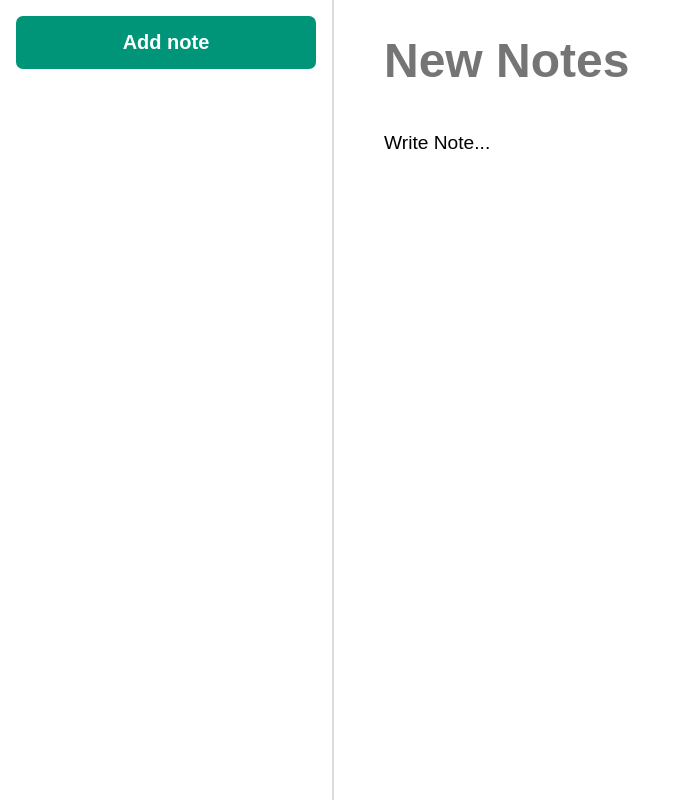
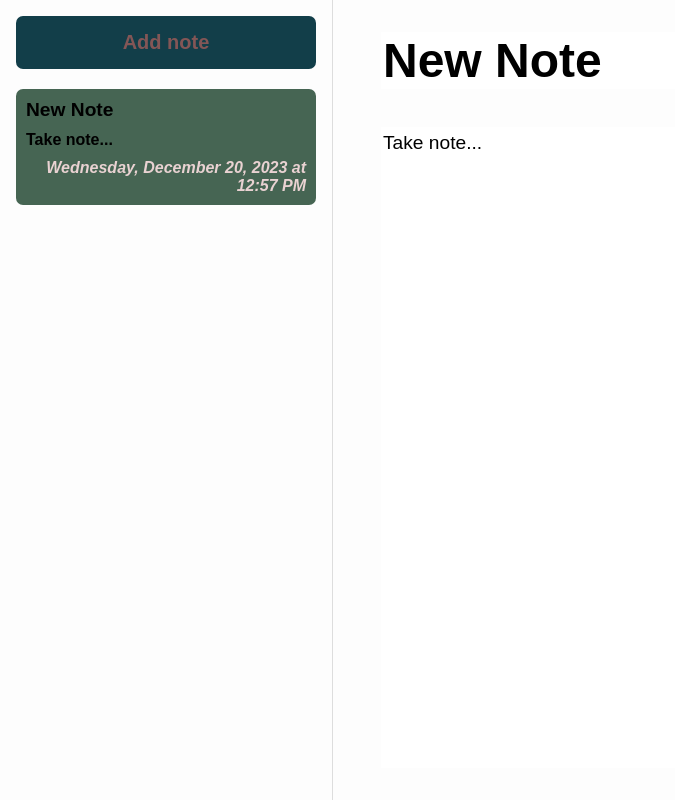
Before and after one commit to Sackitey68/Notes-Web-Application, a plain HTML site: page index.html in a window 1280 px wide. Both pictures are taken after a click on the button "Add note". Shown: the whole page, without its empty margins (0-675 px from the left). Drawn offline with Linux system fonts and the light colour scheme.

Commit message:
finished

```diff
--- a/css/styles.css
+++ b/css/styles.css
@@ -2,7 +2,7 @@ html,
 body {
     height: 100%;
     margin: 0;
-    /* background:linear-gradient(45deg, #dd4814, #77216f, #5e2750, #2c001e, #aea79f, #333333); */
+    background-color: rgba(250, 250, 250, 0.2)
 }
 
 .notes {
@@ -15,7 +15,7 @@ body {
 }
 
 .notes__sidebar {
-    border-right: 2px solid #dddddd;
+    border-right: 1px solid #dddddd;
     flex-shrink: 0;
     overflow-y: auto;
     padding: 1em;
@@ -23,10 +23,10 @@ body {
 }
 
 .notes__add {
-    background: #009578;
+    background: #123e49;
     border: none;
     border-radius: 7px;
-    color: #ffffff;
+    color: #835656;
     cursor: pointer;
     font-size: 1.25em;
     font-weight: bold;
@@ -36,7 +36,7 @@ body {
 }
 
 .notes__add:hover {
-    background: #00af8c;
+    background: #478b7e;
 }
 
 .notes__list-item {
@@ -44,7 +44,7 @@ body {
 }
 
 .notes__list-item--selected {
-    background: #eeeeee;
+    background: rgba(8, 49, 25, 0.74);
     border-radius: 7px;
     font-weight: bold;
 }
@@ -63,7 +63,7 @@ body {
 }
 
 .notes__small-updated {
-    color: #aaaaaa;
+    color: #e9d2d2;
     font-style: italic;
     text-align: right;
 }
--- a/js/NotePresent.js
+++ b/js/NotePresent.js
@@ -37,5 +37,66 @@ export default class NotePresent {
         });
 
         //Hide the note preview by default
+        console.log(this._createListItemHTML(300, "hey", "Yeah mate", new Date()));
+    }
+
+    _createListItemHTML(id, title, body, updated){
+        const MAX_BODY_LENGTH = 60;
+
+        return `
+            <div class="notes__list-item" data-note-id="${id}">
+                <div class="notes__small-title">${title}</div>
+                <div class="notes__small-body">
+                    ${body.substring(0, MAX_BODY_LENGTH)}
+                 ${body.length > MAX_BODY_LENGTH ? "..." : ""}
+            </div>
+            <div class="notes__small-updated">
+                ${updated.toLocaleString(undefined, { dateStyle: "full", timeStyle: "short" })}
+            </div>
+        </div>
+        `;
+    }
+
+    updateNoteList(notes) {
+        const notesListContainer = this.root.querySelector(".notes__list");
+
+        // Empty list
+        notesListContainer.innerHTML = "";
+
+        for (const note of notes) {
+            const html = this._createListItemHTML(note.id, note.title, note.body, new Date(note.updated));
+
+            notesListContainer.insertAdjacentHTML("beforeend", html);
+        }
+
+        // Add select/delete events for each list item
+        notesListContainer.querySelectorAll(".notes__list-item").forEach(noteListItem => {
+            noteListItem.addEventListener("click", () => {
+                this.onNoteSelect(noteListItem.dataset.noteId);
+            });
+
+            noteListItem.addEventListener("dblclick", () => {
+                const doDelete = confirm("Are you sure you want to delete this note?");
+
+                if (doDelete) {
+                    this.onNoteDelete(noteListItem.dataset.noteId);
+                }
+            });
+        });
+    }
+
+    updateActiveNote(note) {
+        this.root.querySelector(".notes__title").value = note.title;
+        this.root.querySelector(".notes__body").value = note.body;
+
+        this.root.querySelectorAll(".notes__list-item").forEach(noteListItem => {
+            noteListItem.classList.remove("notes__list-item--selected");
+        });
+
+        this.root.querySelector(`.notes__list-item[data-note-id="${note.id}"]`).classList.add("notes__list-item--selected");
+    }
+
+    updateNotePreviewVisibility(visible) {
+        this.root.querySelector(".notes__preview").style.visibility = visible ? "visible" : "hidden";
     }
 }
--- /dev/null
+++ b/js/app.js
@@ -0,0 +1,64 @@
+import NotesView from "./NotePresent.js";
+import NotesAPI from "./NotesAPI.js";
+
+export default class App {
+    constructor(root) {
+        this.notes = [];
+        this.activeNote = null;
+        this.view = new NotesView(root, this._handlers());
+
+        this._refreshNotes();
+    }
+
+    _refreshNotes() {
+        const notes = NotesAPI.getAllNotes();
+
+        this._setNotes(notes);
+
+        if (notes.length > 0) {
+            this._setActiveNote(notes[0]);
+        }
+    }
+
+    _setNotes(notes) {
+        this.notes = notes;
+        this.view.updateNoteList(notes);
+        this.view.updateNotePreviewVisibility(notes.length > 0);
+    }
+
+    _setActiveNote(note) {
+        this.activeNote = note;
+        this.view.updateActiveNote(note);
+    }
+
+    _handlers() {
+        return {
+            onNoteSelect: noteId => {
+                const selectedNote = this.notes.find(note => note.id == noteId);
+                this._setActiveNote(selectedNote);
+            },
+            onNoteAdd: () => {
+                const newNote = {
+                    title: "New Note",
+                    body: "Take note..."
+                };
+
+                NotesAPI.saveNote(newNote);
+                this._refreshNotes();
+            },
+            onNoteEdit: (title, body) => {
+                NotesAPI.saveNote({
+                    id: this.activeNote.id,
+                    title,
+                    body
+                });
+
+                this._refreshNotes();
+            },
+            onNoteDelete: noteId => {
+                NotesAPI.deleteNote(noteId);
+                this._refreshNotes();
+            },
+        };
+    }
+}
--- a/js/main.js
+++ b/js/main.js
@@ -1,14 +1,4 @@
-import NotePresent from  "./NotePresent.js"
+import App from "./app.js";
 
-const app = document.getElementById("app");
-const view = new NotePresent(app,  {
-    onNoteAdd() {
-        console.log("Let's add a note!");
-    },
-
-    onNoteEdit(newTitle, newBody) {
-        console.log(newTitle);
-        console.log(newBody);
-    }
-
-});
+const root = document.getElementById("app");
+const app = new App(root);
```
